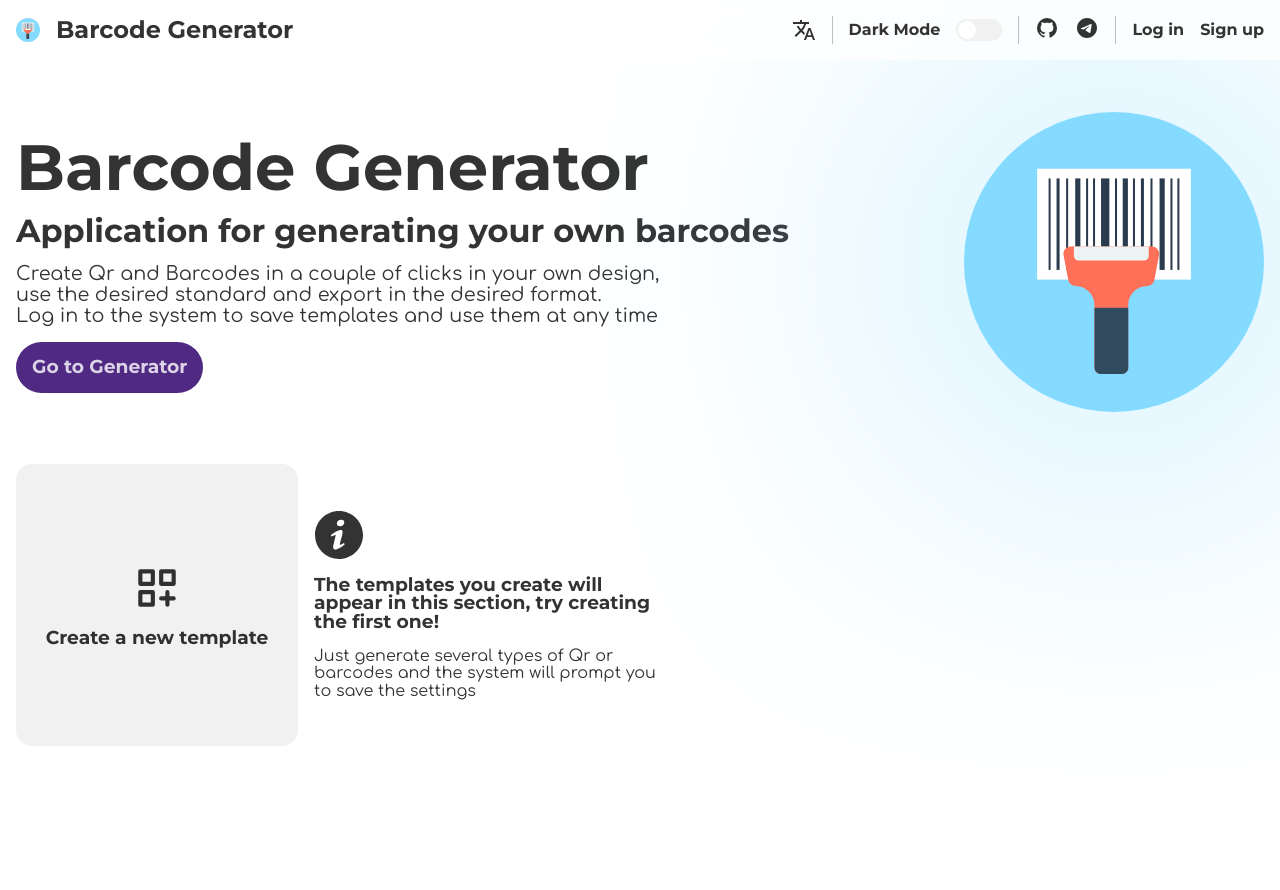
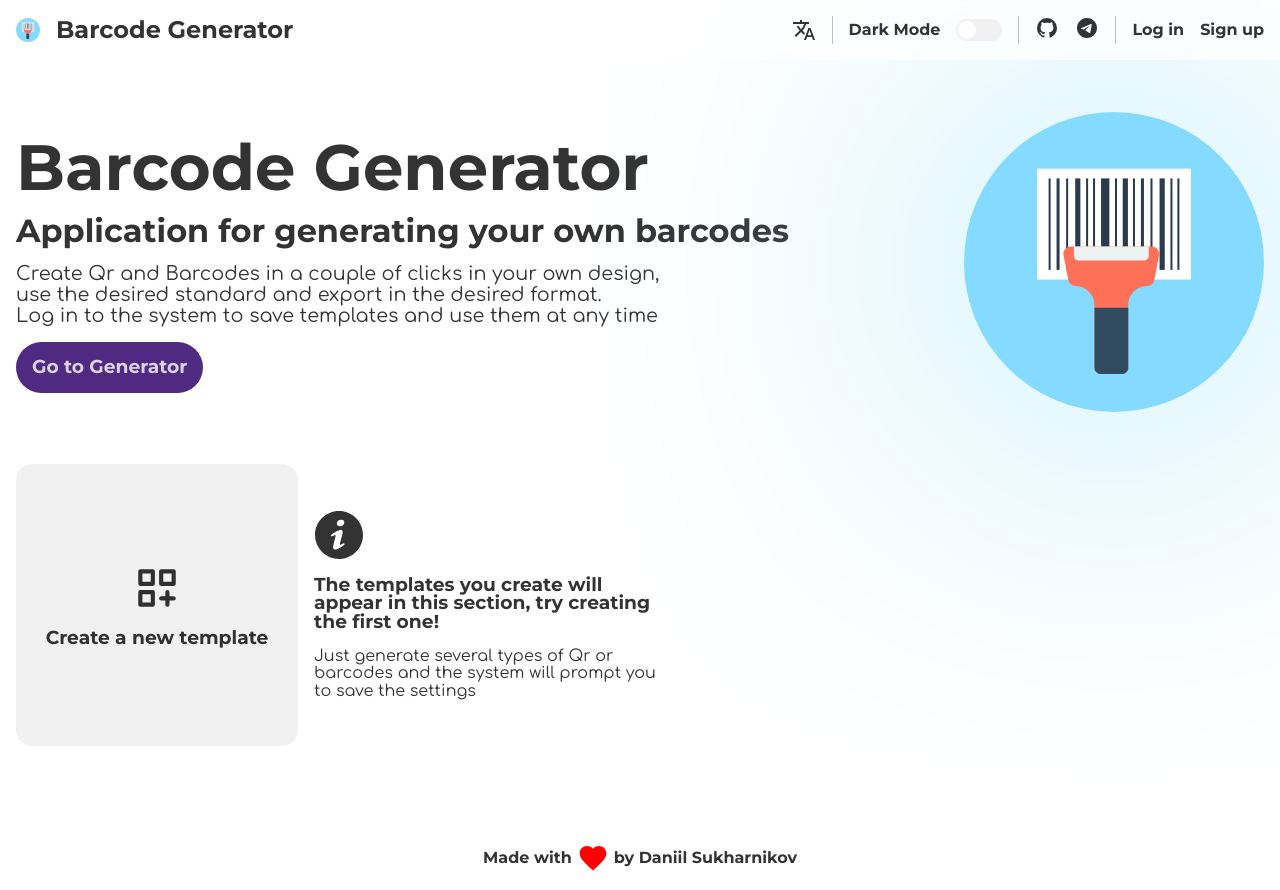
Before and after one commit to afteralls/qb-generator, a Vue app: page /home in a window 1280 px wide. Shown: the top 890 px of the page. Before the commit the page ends 800 px from the top, so only its background shows below. Built offline with nearby package versions, Linux system fonts and the light colour scheme.

Commit message:
create 404 view, add 'made by' & some fixes

```diff
--- a/index.html
+++ b/index.html
@@ -2,7 +2,7 @@
 <html lang="en">
   <head>
     <meta charset="UTF-8">
-    <link rel="icon" href="/favicon.ico">
+    <link rel="icon" href="./favicon.ico">
     <meta name="viewport" content="width=device-width, initial-scale=1.0">
     <title>Barcode Generator</title>
   </head>
--- /dev/null
+++ b/src/assets/svg/HeartIcon.vue
@@ -0,0 +1,3 @@
+<template>
+  <svg width="32" height="32" viewBox="0 0 24 24"><path d="m12 21.35l-1.45-1.32C5.4 15.36 2 12.27 2 8.5C2 5.41 4.42 3 7.5 3c1.74 0 3.41.81 4.5 2.08C13.09 3.81 14.76 3 16.5 3C19.58 3 22 5.41 22 8.5c0 3.77-3.4 6.86-8.55 11.53L12 21.35Z"/></svg>
+</template>
--- a/src/components/AppButton.vue
+++ b/src/components/AppButton.vue
@@ -1,5 +1,11 @@
+<script setup>
+import { defineProps } from 'vue'
+
+const props = defineProps(['page'])
+</script>
+
 <template>
-  <router-link to="/generator">
+  <router-link :to="props.page">
     <div class="btn">
       <slot></slot>
     </div>
--- a/src/components/TheHomeSection.vue
+++ b/src/components/TheHomeSection.vue
@@ -4,7 +4,7 @@
       <h1>Barcode Generator</h1>
       <h2>Application for generating your own barcodes</h2>
       <p>Create Qr and Barcodes in a couple of clicks in your own design,<br>use the desired standard and export in the desired format.<br>Log in to the system to save templates and use them at any time</p>
-      <AppButton>
+      <AppButton :page="'/generator'">
         <h3>Go to Generator</h3>
       </AppButton>
     </div>
--- /dev/null
+++ b/src/components/TheLibrarySection.vue
@@ -0,0 +1,5 @@
+<template>
+  <section class="library">
+
+  </section>
+</template>
--- a/src/components/TheNavbar.vue
+++ b/src/components/TheNavbar.vue
@@ -32,7 +32,7 @@ import TheThemeSwitcher from '@/components/TheThemeSwitcher.vue'
             <router-link to="/login">
               <h4 class="nav__el">Log in</h4>
             </router-link>
-            <router-link to="/login">
+            <router-link to="/signup">
               <h4 class="nav__el">Sign up</h4>
             </router-link>
           </div>
--- a/src/router/index.js
+++ b/src/router/index.js
@@ -1,6 +1,7 @@
 import { createRouter, createWebHistory } from 'vue-router'
 import HomeView from '@/views/HomeView.vue'
 import GeneratorView from '@/views/GeneratorView.vue'
+import NotFoundView from '@/views/NotFoundView.vue'
 
 const router = createRouter({
   history: createWebHistory(import.meta.env.BASE_URL),
@@ -15,6 +16,11 @@ const router = createRouter({
       path: '/generator',
       name: 'Generator',
       component: GeneratorView
+    },
+    {
+      path: '/:notFound(.*)',
+      name: 'You are lost!',
+      component: NotFoundView
     }
   ]
 })
--- a/src/views/HomeView.vue
+++ b/src/views/HomeView.vue
@@ -2,14 +2,30 @@
   <div class="_wrapper">
     <TheHomeSection />
     <TheTemplatesSection />
+    <TheLibrarySection />
+    <div class="madeby">
+      <h4>Made with</h4><HeartIcon /><h4>by Daniil Sukharnikov</h4>
+    </div>
   </div>
 </template>
 
 <script setup>
-import TheHomeSection from '@/components/TheHomeSection.vue';
-import TheTemplatesSection from '@/components/TheTemplatesSection.vue';
+import TheHomeSection from '@/components/TheHomeSection.vue'
+import TheTemplatesSection from '@/components/TheTemplatesSection.vue'
+import TheLibrarySection from '@/components/TheLibrarySection.vue'
+import HeartIcon from '@/assets/svg/HeartIcon.vue'
 </script>
 
 <style lang="scss">
+.madeby {
+  display: flex;
+  justify-content: center;
+  align-items: center;
+  gap: 5px;
 
+  svg {
+    fill: var(--txt-c);
+    fill: red;
+  }
+}
 </style>
--- /dev/null
+++ b/src/views/NotFoundView.vue
@@ -0,0 +1,27 @@
+<template>
+  <div class="_wrapper">
+    <div class="not-found">
+      <h1>Seems like you weren't<br />supposed to be here</h1>
+      <AppButton :page="'/'">
+        <h3>Go to Home</h3>
+      </AppButton>
+    </div>
+  </div>
+</template>
+
+<script setup>
+import AppButton from '@/components/AppButton.vue'
+</script>
+
+<style lang="scss">
+.not-found {
+  display: flex;
+  justify-content: center;
+  align-items: center;
+  text-align: center;
+  flex-direction: column;
+  gap: var(--space);
+  height: 25rem;
+  width: 100%;
+}
+</style>
```
